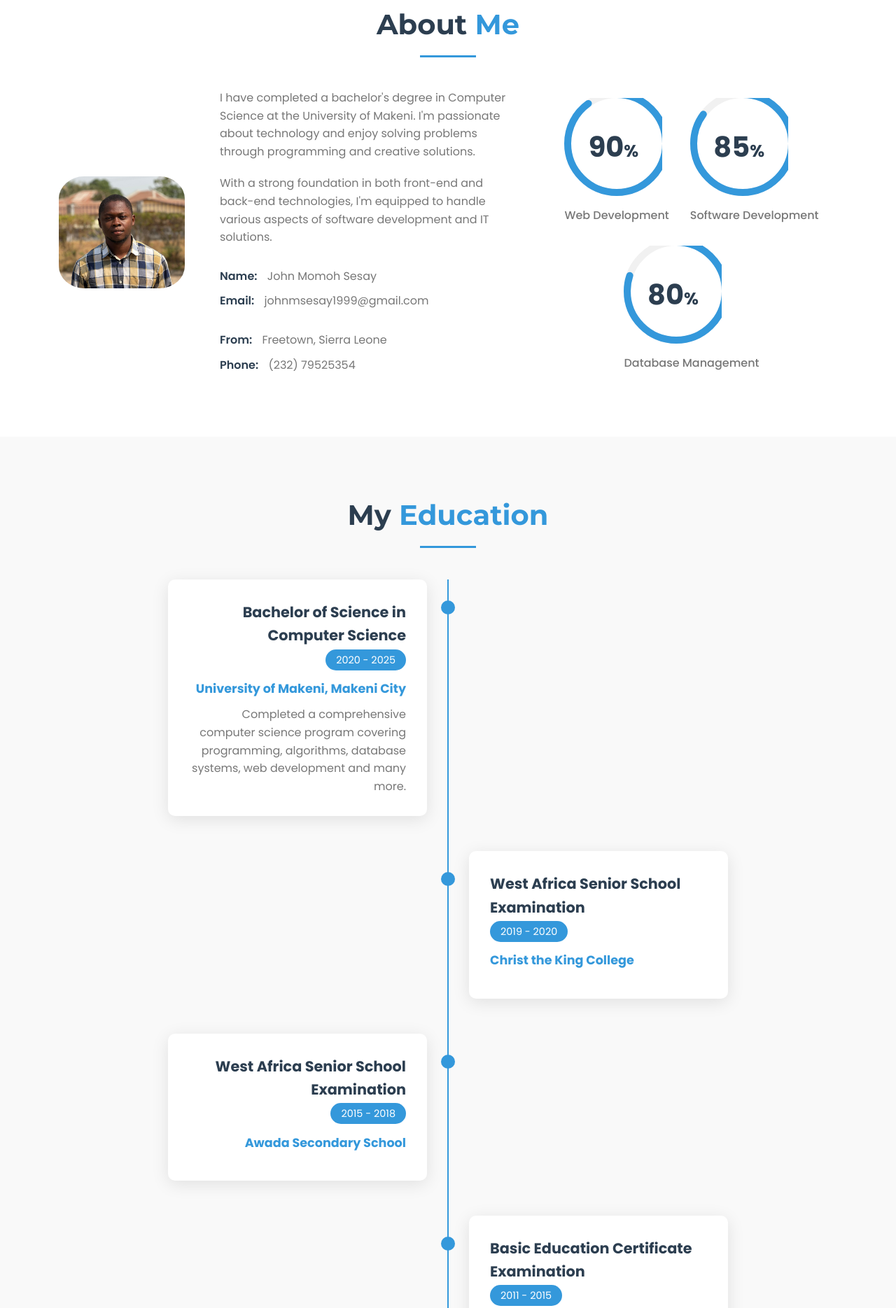
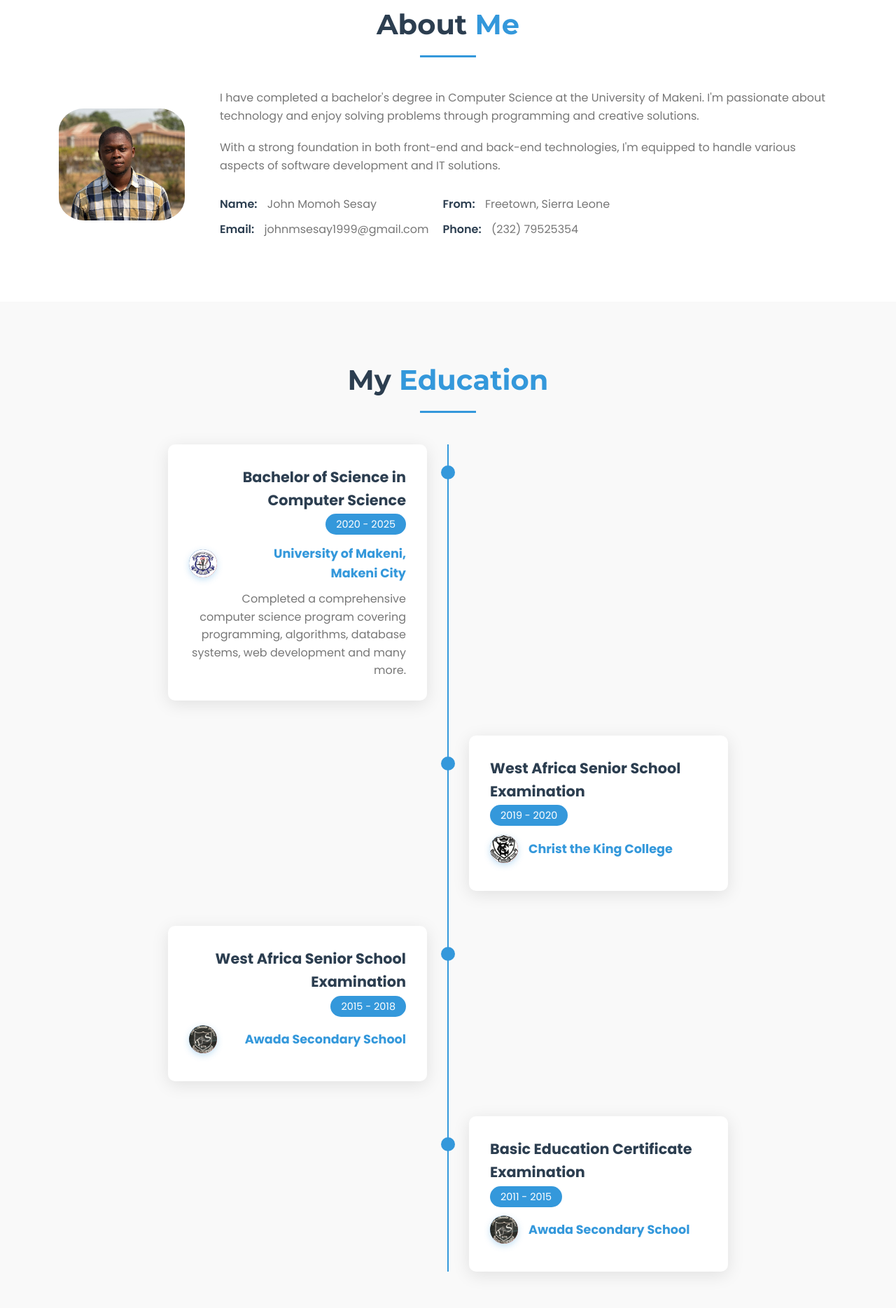
Before and after one commit to strangesesay/personalresume, a plain HTML site: page index.html in a window 1280 px wide. Shown: the part 877-2746 px from the top of the page at 70% size. Drawn offline with Linux system fonts and the light colour scheme.

Commit message:
updatedLogos

```diff
--- a/index.html
+++ b/index.html
@@ -90,44 +90,7 @@
                             </div>
                         </div>
                     </div>
-                    <div class="about-stats">
-                        <div class="stat-item">
-                            <div class="stat-circle" data-percent="90">
-                                <svg>
-                                    <circle cx="70" cy="70" r="70"></circle>
-                                    <circle cx="70" cy="70" r="70"></circle>
-                                </svg>
-                                <div class="number">
-                                    <h3>90<span>%</span></h3>
-                                </div>
-                            </div>
-                            <p>Web Development</p>
-                        </div>
-                        <div class="stat-item">
-                            <div class="stat-circle" data-percent="85">
-                                <svg>
-                                    <circle cx="70" cy="70" r="70"></circle>
-                                    <circle cx="70" cy="70" r="70"></circle>
-                                </svg>
-                                <div class="number">
-                                    <h3>85<span>%</span></h3>
-                                </div>
-                            </div>
-                            <p>Software Development</p>
-                        </div>
-                        <div class="stat-item">
-                            <div class="stat-circle" data-percent="80">
-                                <svg>
-                                    <circle cx="70" cy="70" r="70"></circle>
-                                    <circle cx="70" cy="70" r="70"></circle>
-                                </svg>
-                                <div class="number">
-                                    <h3>80<span>%</span></h3>
-                                </div>
-                            </div>
-                            <p>Database Management</p>
-                        </div>
-                    </div>
+
                 </div>
             </div>
         </section>
@@ -142,7 +105,16 @@
                                 <h3>Bachelor of Science in Computer Science</h3>
                                 <span class="date">2020 - 2025</span>
                             </div>
-                            <h4>University of Makeni, Makeni City</h4>
+                            <div class="institution">
+                                <div class="institution-logo">
+                                    <img src="unimak.jpg" alt="University of Makeni Logo"
+                                        onerror="this.style.display='none'; this.nextElementSibling.style.display='flex';">
+                                    <div class="logo-fallback" style="display: none;">
+                                        <i class="fas fa-university"></i>
+                                    </div>
+                                </div>
+                                <h4>University of Makeni, Makeni City</h4>
+                            </div>
                             <p>Completed a comprehensive computer science program covering programming, algorithms,
                                 database systems, web development and many more.</p>
                         </div>
@@ -153,7 +125,16 @@
                                 <h3>West Africa Senior School Examination</h3>
                                 <span class="date">2019 - 2020</span>
                             </div>
-                            <h4>Christ the King College</h4>
+                            <div class="institution">
+                                <div class="institution-logo">
+                                    <img src="ckc.jpg" alt="Christ the King College Logo"
+                                        onerror="this.style.display='none'; this.nextElementSibling.style.display='flex';">
+                                    <div class="logo-fallback" style="display: none;">
+                                        <i class="fas fa-school"></i>
+                                    </div>
+                                </div>
+                                <h4>Christ the King College</h4>
+                            </div>
                         </div>
                     </div>
                     <div class="timeline-item">
@@ -162,7 +143,16 @@
                                 <h3>West Africa Senior School Examination</h3>
                                 <span class="date">2015 - 2018</span>
                             </div>
-                            <h4>Awada Secondary School</h4>
+                            <div class="institution">
+                                <div class="institution-logo">
+                                    <img src="awada.jpg" alt="Awada Secondary School Logo"
+                                        onerror="this.style.display='none'; this.nextElementSibling.style.display='flex';">
+                                    <div class="logo-fallback" style="display: none;">
+                                        <i class="fas fa-school"></i>
+                                    </div>
+                                </div>
+                                <h4>Awada Secondary School</h4>
+                            </div>
                         </div>
                     </div>
                     <div class="timeline-item">
@@ -171,7 +161,16 @@
                                 <h3>Basic Education Certificate Examination</h3>
                                 <span class="date">2011 - 2015</span>
                             </div>
-                            <h4>Awada Secondary School</h4>
+                            <div class="institution">
+                                <div class="institution-logo">
+                                    <img src="awada.jpg" alt="Awada Secondary School Logo"
+                                        onerror="this.style.display='none'; this.nextElementSibling.style.display='flex';">
+                                    <div class="logo-fallback" style="display: none;">
+                                        <i class="fas fa-school"></i>
+                                    </div>
+                                </div>
+                                <h4>Awada Secondary School</h4>
+                            </div>
                         </div>
                     </div>
                 </div>
@@ -186,7 +185,7 @@
                         <div class="card-header">
                             <i class="fas fa-laptop-code"></i>
                             <h3>Technical Team & Head of Media Intern</h3>
-                            <span class="date">2024 - 2025/span>
+                            <span class="date">2024 - 2025</span>
                         </div>
                         <div class="card-body">
                             <h4>UniMak Workflow Innovation Hub</h4>
@@ -293,6 +292,12 @@
                                     <div class="skill-level" style="width: 90%"></div>
                                 </div>
                             </li>
+                            <li>
+                                <span class="skill-name">Video Editing</span>
+                                <div class="skill-bar">
+                                    <div class="skill-level" style="width: 75%"></div>
+                                </div>
+                            </li>
                         </ul>
                     </div>
                 </div>
@@ -304,7 +309,7 @@
                 <h2 class="section-title">My <span>Languages</span></h2>
                 <div class="languages-grid">
                     <div class="language-card">
-                        <div class="language-circle" data-percent="100">
+                        <div class="language-circle" data-percent="85">
                             <svg>
                                 <circle cx="70" cy="70" r="70"></circle>
                                 <circle cx="70" cy="70" r="70"></circle>
@@ -317,7 +322,7 @@
                         <p>Native</p>
                     </div>
                     <div class="language-card">
-                        <div class="language-circle" data-percent="95">
+                        <div class="language-circle" data-percent="100">
                             <svg>
                                 <circle cx="70" cy="70" r="70"></circle>
                                 <circle cx="70" cy="70" r="70"></circle>
@@ -366,7 +371,7 @@
                         </div>
                         <div class="social-links">
                             <a href="https://github.com/strangesesay?tab=repositories"><i class="fab fa-github"></i></a>
-                            <a href="#"><i class="fab fa-linkedin-in"></i></a>
+                            <a href="https://www.linkedin.com/feed/"><i class="fab fa-linkedin-in"></i></a>
                             <a href="#"><i class="fab fa-twitter"></i></a>
                             <a href="https://www.facebook.com/"><i class="fab fa-facebook-f"></i></a>
                         </div>
--- a/styles.css
+++ b/styles.css
@@ -498,6 +498,57 @@ header {
 
 .timeline-content p {
     color: var(--text-light);
+}
+
+.institution {
+    display: flex;
+    align-items: center;
+    gap: 15px;
+    margin-bottom: 10px;
+}
+
+.institution-logo {
+    width: 40px;
+    height: 40px;
+    border-radius: 50%;
+    background: linear-gradient(135deg, var(--primary-color), var(--accent-color));
+    display: flex;
+    align-items: center;
+    justify-content: center;
+    flex-shrink: 0;
+    box-shadow: 0 3px 10px rgba(52, 152, 219, 0.3);
+    overflow: hidden;
+    position: relative;
+}
+
+.institution-logo img {
+    width: 100%;
+    height: 100%;
+    object-fit: cover;
+    border-radius: 50%;
+}
+
+.institution-logo .logo-fallback {
+    position: absolute;
+    top: 0;
+    left: 0;
+    width: 100%;
+    height: 100%;
+    display: flex;
+    align-items: center;
+    justify-content: center;
+    background: linear-gradient(135deg, var(--primary-color), var(--accent-color));
+    border-radius: 50%;
+}
+
+.institution-logo .logo-fallback i {
+    font-size: 1.2rem;
+    color: white;
+}
+
+.institution h4 {
+    margin: 0;
+    flex: 1;
 }
 
 /* Experience Section */
```
Also changed, not shown: awada.jpg (added), ckc.jpg (added), unimak.jpg (added).
